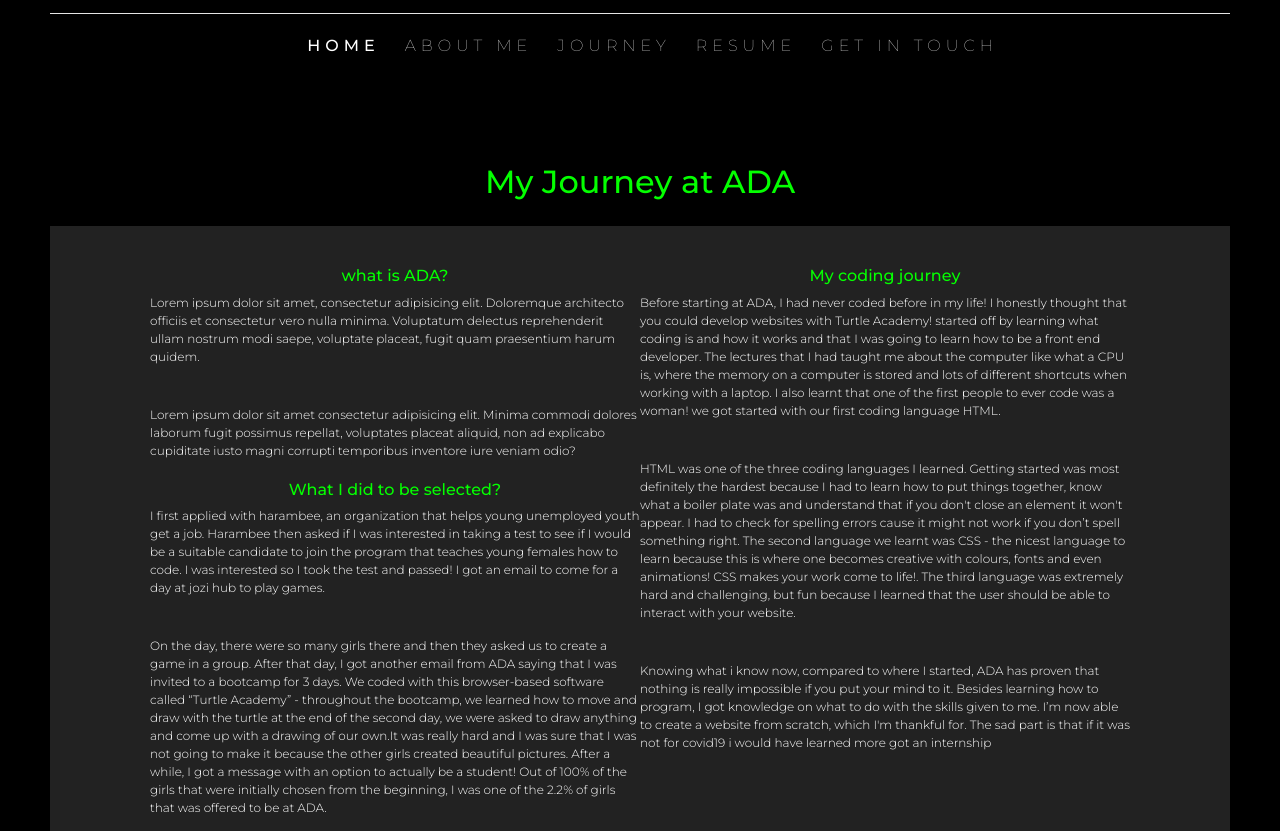
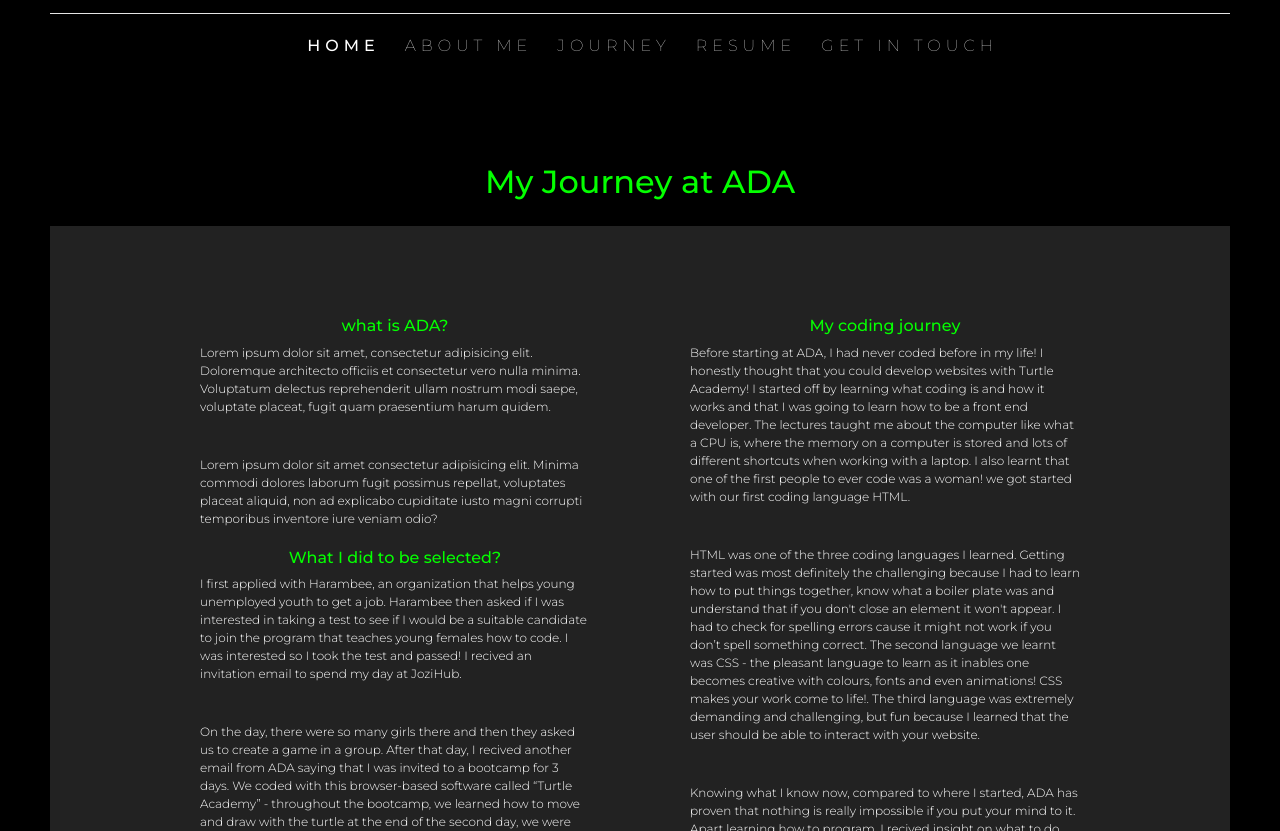
Before and after one commit to mosaadadev/My-Proflie, a plain HTML site: page journey.html in a window 1280 px wide. Shown: the part 121-952 px from the top of the page. Drawn offline with nearby package versions, Linux system fonts and the light colour scheme.

Commit message:
Spelling mistakes

```diff
--- a/css/stylesheet.css
+++ b/css/stylesheet.css
@@ -427,7 +427,9 @@ h3{
     padding-top: 20px;
 }
 
-
+.content-journey{
+    margin: 0 50px;
+}
 
 
 
@@ -682,7 +684,10 @@ h3{
 
     .ptag-margin{
         text-align: start;
+    }
 
+    #marg{
+        margin-left: 50px;
     }
 
 
@@ -736,6 +741,7 @@ h3{
 
     .half-journey{
         width: 700px;
+        margin: 50px;
     }
 
 
--- a/journey.html
+++ b/journey.html
@@ -62,9 +62,9 @@
                 <p class="ptag-margin">Lorem ipsum dolor sit amet consectetur adipisicing elit. Minima commodi dolores laborum fugit possimus repellat, voluptates placeat aliquid, non ad explicabo cupiditate iusto magni corrupti temporibus inventore iure veniam odio?</p>
 
                 <h3 class="text-center">What I did to be selected?</h3>
-                <p class="ptag-margin">I first applied with harambee, an organization that helps young unemployed youth get a job. Harambee then asked if I was interested in taking a test to see if I would be a suitable candidate to join the program that teaches young females how to code. I was interested so I took the test and passed! I got an email to come for a day at jozi hub to play games.</p>
+                <p class="ptag-margin">I first applied with Harambee, an organization that helps young unemployed youth to get a job. Harambee then asked if I was interested in taking a test to see if I would be a suitable candidate to join the program that teaches young females how to code. I was interested so I took the test and passed! I recived an invitation email to spend my day at JoziHub.</p>
                 <br>
-                <p class="ptag-margin">On the day, there were so many girls there and then they asked us to create a game in a group. After that day, I got another email from ADA saying that I was invited to a bootcamp for 3 days. We coded with this browser-based software called “Turtle Academy” - throughout the bootcamp, we learned how to move and draw with the turtle at the end of the second day, we were asked to draw anything and come up with  a drawing of our own.It was really hard and I was sure that I was not going to make it because the other girls created  beautiful pictures. After a while, I got a message with an option to actually be a student! Out of 100% of the girls that were initially chosen from the beginning,  I was one of the 2.2% of girls that was offered to be at ADA.</p>
+                <p class="ptag-margin">On the day, there were so many girls there and then they asked us to create a game in a group. After that day, I recived another email from ADA saying that I was invited to a bootcamp for 3 days. We coded with this browser-based software called “Turtle Academy” - throughout the bootcamp, we learned how to move and draw with the turtle at the end of the second day, we were asked to draw anything and come up with  a drawing of our own. It was really challenging and at that point I became demotivated as other girls created beautiful picture. After a while, I recived a message granting me an opotunity to be a student! Out of 100% of the girls that were initially chosen from the beginning,  I was one of the 2.2% of girls that was selected to be part of ADA.</p>
 
                 <h3 class="text-center">How I was selected?</h3>
                 <p class="ptag-margin">Lorem ipsum dolor sit amet consectetur adipisicing elit. Minima commodi dolores laborum fugit possimus repellat, voluptates placeat aliquid, non ad explicabo cupiditate iusto magni corrupti temporibus inventore iure veniam odio?</p>
@@ -72,11 +72,11 @@
 
             <div class="half-journey">
                 <h3 class="text-center">My coding journey</h3>
-                <p class="ptag-margin">Before starting at ADA, I had never coded before in my life! I honestly thought that you could develop websites with Turtle Academy! started off by learning what coding is and how it works  and that I was going to learn how to be a front end developer. The lectures that I had taught me about the computer like what a CPU is,  where the memory on a computer is  stored and lots of different shortcuts when working with a laptop. I also learnt that one of the first people to ever code was a woman! we got started with our first coding language HTML.</p>
+                <p class="ptag-margin">Before starting at ADA, I had never coded before in my life! I honestly thought that you could develop websites with Turtle Academy! I started off by learning what coding is and how it works  and that I was going to learn how to be a front end developer. The lectures taught me about the computer like what a CPU is,  where the memory on a computer is  stored and lots of different shortcuts when working with a laptop. I also learnt that one of the first people to ever code was a woman! we got started with our first coding language HTML.</p>
                 <br>
-                <p class="ptag-margin">HTML was one of the three coding languages I learned. Getting started was most definitely the hardest because I had to learn how to put things together, know what a boiler plate was and understand that if you don't close an element it won't appear. I had to check for spelling errors cause it might not work if you don’t spell something right. The second language we learnt was CSS -  the nicest language to learn because this is where one becomes creative with colours, fonts and even animations! CSS makes your work come to life!. The third language was extremely hard and challenging, but fun because I learned that the user should be able to interact with your website.</p>
+                <p class="ptag-margin">HTML was one of the three coding languages I learned. Getting started was most definitely the challenging because I had to learn how to put things together, know what a boiler plate was and understand that if you don't close an element it won't appear. I had to check for spelling errors cause it might not work if you don’t spell something correct. The second language we learnt was CSS - the pleasant language to learn as it inables one becomes creative with colours, fonts and even animations! CSS makes your work come to life!. The third language was extremely demanding and challenging, but fun because I learned that the user should be able to interact with your website.</p>
                 <br>
-                <p class="ptag-margin">Knowing what i know now, compared to  where I started, ADA has proven that nothing is really impossible if you put your mind to it. Besides learning how to program,  I got knowledge on what to do with the skills given to me. I’m now able to create a website from scratch, which I'm thankful for. The sad part is that if it was not for covid19 i would have learned more got an internship</p>
+                <p class="ptag-margin">Knowing what I know now, compared to  where I started, ADA has proven that nothing is really impossible if you put your mind to it. Apart learning how to program, I recived insight on what to do with the skills given to me. I am now able to create a website from nothing, which I am thankful for. The unfortunent part is that if it was not for the pandamic outbreak I would have acquired more skills and knowledge and even gotten an internship.</p>
             </div>
         </div>
 
```
Also changed, not shown: aboutMe.html (+3 -3 lines), resume.html (+1 -1 lines).
